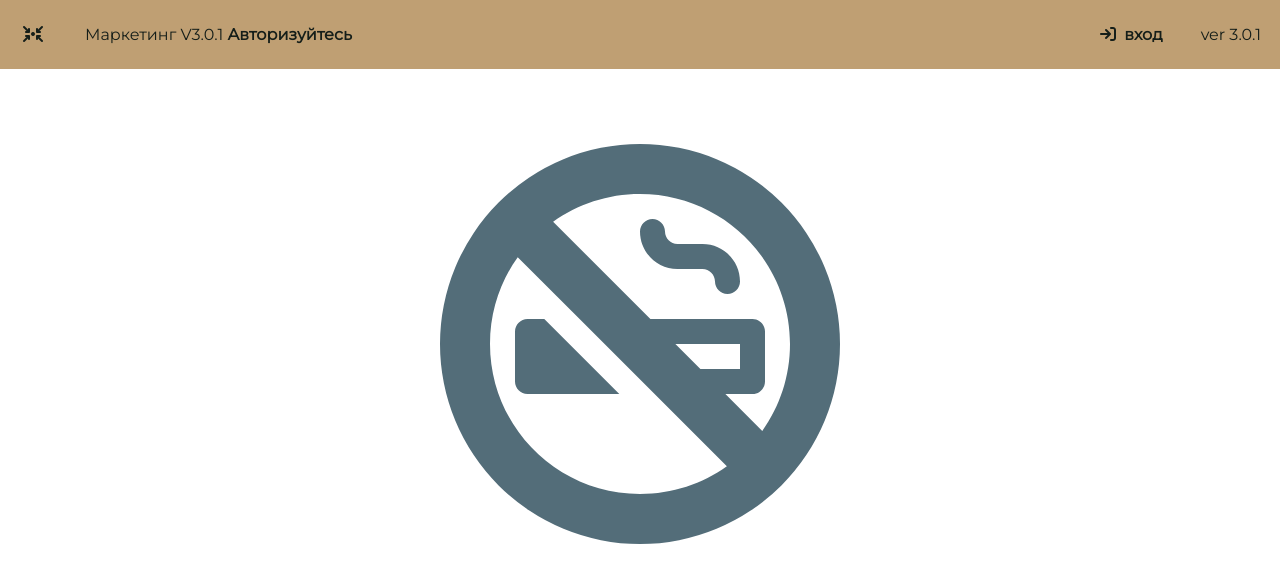
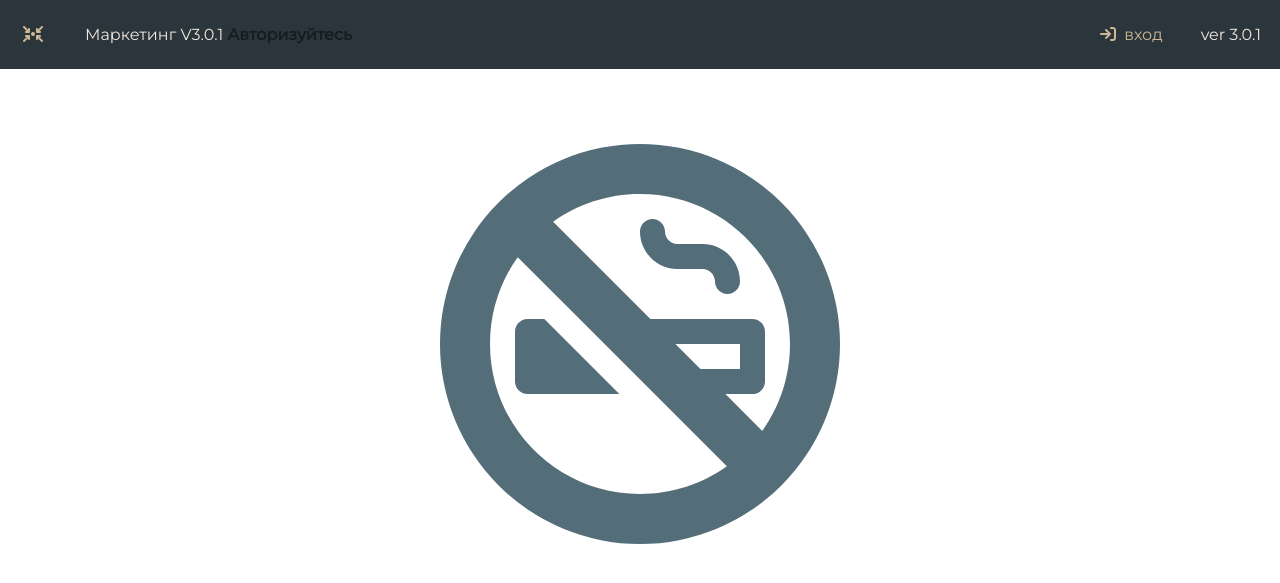
Before and after one commit to tsibul/marketingReport, a Django app: template templates/import.html in a window 1280 px wide. Shown: the top 583 px of the page. Run offline with Django 4.2, Linux system fonts and the light colour scheme; the template is opened without the code that fills it, so the values that code supplies are empty; some libraries are stand-ins or nearby versions.

Commit message:
changed styles

```diff
--- a/marketing_report/static/marketing_report/css/scss/_dictionary.scss
+++ b/marketing_report/static/marketing_report/css/scss/_dictionary.scss
@@ -35,7 +35,7 @@
     &:hover {
       transform: scaleY(1.03);
       font-weight: bold;
-      background-color: $colorSecondary200;
+      background-color: $colorPrimary200;
     }
   }
 
@@ -60,7 +60,7 @@
 
     &:hover {
       font-weight: bold;
-      background-color: $colorSecondary200;
+      background-color: $colorPrimary200;
     }
   }
 
@@ -109,13 +109,17 @@
   }
 
   &__active {
-    font-weight: 800;
+    //font-weight: 800;
     margin-right: 16px;
+    color: $colorSecondary400;
+    & i{
+      color: $colorSecondary400;
+    }
   }
 
   &__header {
     padding: 29px;
-    background-color: $colorSecondary200;
+    background-color: $colorPrimary600;
     border-radius: 10px;
     @include d-flex-center(center);
     cursor: pointer;
@@ -134,6 +138,9 @@
       display: flex;
       gap: 12px;
       align-items: center;
+    }
+    & i{
+      color: $colorSecondary400;
     }
   }
 
--- a/marketing_report/static/marketing_report/css/scss/_header.scss
+++ b/marketing_report/static/marketing_report/css/scss/_header.scss
@@ -4,7 +4,7 @@
 .header {
   position: fixed;
   width: 100%;
-  background-color: $colorSecondary400;
+  background-color: $colorPrimary700;
   z-index: 20;
 }
 
@@ -31,6 +31,7 @@
     border-radius: 10px;
     margin: 4px;
     transition: all 0.3s ease-out;
+    color: $colorSecondary100;
 
     &_badge {
       position: relative;
@@ -43,7 +44,7 @@
         color: $colorPrimary100;
         font-size: 10px;
         font-weight: normal;
-        background-color: $colorPrimary800;
+        background-color: $colorSecondary600;
         border: 1px solid transparent;
         border-radius: 19px;
         padding: 2px 5px;
@@ -60,11 +61,20 @@
       background-color: $colorSecondary100;
       box-shadow: 4px 4px 8px $colorPrimary800;
     }
+
+    &:hover i {
+      color: $colorPrimary800;
+    }
+
   }
 }
 
 .active {
   font-weight: 900;
+
+  &__menu {
+    color: $colorSecondary400;
+  }
 }
 
 .login {
@@ -142,6 +152,11 @@
   }
 }
 
+.light-color {
+  color: $colorSecondary400;
+
+}
+
 
 @media (max-width: 767px) {
   .mobile {
--- a/marketing_report/static/marketing_report/css/scss/_main.scss
+++ b/marketing_report/static/marketing_report/css/scss/_main.scss
@@ -94,22 +94,22 @@
   }
 
   &-save {
-    background-color: $colorPrimary800;
-    border-color: $colorPrimary800;
+    background-color: $colorSecondary500;
+    border-color: $colorSecondary100;
 
     &:hover {
-      color: $colorPrimary800;
+      color: $colorSecondary500;
       background-color: transparent;
       //box-shadow: 6px 6px 12px $colorPrimary800;
     }
   }
 
   &-close {
-    background-color: $colorNeutral400;
-    border-color: $colorNeutral400;
+    background-color: $colorPrimary400;
+    border-color: $colorPrimary100;
 
     &:hover {
-      color: $colorNeutral400;
+      color: $colorPrimary400;
       background-color: transparent;
     }
   }
--- a/marketing_report/static/marketing_report/css/scss/_report.scss
+++ b/marketing_report/static/marketing_report/css/scss/_report.scss
@@ -71,7 +71,7 @@
       }
 
       &:hover {
-        background-color: #293D32;
+        background-color: $colorPrimary400;
       }
     }
   }
--- a/marketing_report/static/marketing_report/css/scss/_vars.scss
+++ b/marketing_report/static/marketing_report/css/scss/_vars.scss
@@ -1,20 +1,35 @@
-$colorPrimary50: #F0F5F2;
-$colorPrimary100: #E1EAE5;
-$colorPrimary200: #C2D6CB;
-$colorPrimary300: #A4C1B1;
-$colorPrimary400: #85AD96;
-$colorPrimary500: #5C886F;
-$colorPrimary600: #527A63;
-$colorPrimary800: #293D32;
-$colorPrimary900: #151E19;
+$colorNeutral50: #F0F5F2;
+$colorNeutral100: #E1EAE5;
+$colorNeutral200: #C2D6CB;
+$colorNeutral300: #A4C1B1;
+$colorNeutral400: #85AD96;
+$colorNeutral500: #5C886F;
+$colorNeutral600: #527A63;
+$colorNeutral700: #3E5B4B;
+$colorNeutral800: #293D32;
+$colorNeutral900: #151E19;
+$colorNeutral950: #0A0F0C;
 
+$colorSecondary50 : #F7F3ED;
 $colorSecondary100: #EFE7DC;
-$colorSecondary200: #DFCFB9;
-$colorSecondary300: #CFB796;
-$colorSecondary400: #BF9F73;
+$colorSecondary200: #EFE7DC;
+$colorSecondary300: #DFCFB9;
+$colorSecondary400: #CFB796;
+$colorSecondary500: #BF9F73;
+$colorSecondary600: #BF9F73;
+$colorSecondary700: #695130;
+$colorSecondary800: #463620;
+$colorSecondary900: #231B10;
+$colorSecondary950: #120E08;
 
-$colorNeutral100: #E1E7EA;
-$colorNeutral200: #C3CFD5;
-$colorNeutral300: #A5B8C0;
-$colorNeutral400: #86A0AC;
-$colorNeutral500: #242F34;
+$colorPrimary50: #F0F3F5;
+$colorPrimary100: #E1E7EA;
+$colorPrimary200: #C3CFD5;
+$colorPrimary300: #A5B8C0;
+$colorPrimary400: #86A0AC;
+$colorPrimary500: #536D79;
+$colorPrimary600: #3F525A;
+$colorPrimary700: #2A363C;
+$colorPrimary800: #242F34;
+$colorPrimary900: #151B1E;
+$colorPrimary950: #0A0E0F;
--- a/marketing_report/static/marketing_report/css/style.css
+++ b/marketing_report/static/marketing_report/css/style.css
@@ -1,7 +1,7 @@
 .header {
   position: fixed;
   width: 100%;
-  background-color: #BF9F73;
+  background-color: #2A363C;
   z-index: 20;
 }
 
@@ -25,6 +25,7 @@
   border-radius: 10px;
   margin: 4px;
   transition: all 0.3s ease-out;
+  color: #EFE7DC;
 }
 .menu__item_badge {
   position: relative;
@@ -46,13 +47,19 @@
   display: none;
 }
 .menu__item:hover {
-  color: #293D32;
+  color: #242F34;
   background-color: #EFE7DC;
-  box-shadow: 4px 4px 8px #293D32;
+  box-shadow: 4px 4px 8px #242F34;
+}
+.menu__item:hover i {
+  color: #242F34;
 }
 
 .active {
   font-weight: 900;
+}
+.active__menu {
+  color: #CFB796;
 }
 
 .login {
@@ -118,6 +125,10 @@
 }
 .mobile__hide {
   display: inline;
+}
+
+.light-color {
+  color: #CFB796;
 }
 
 @media (max-width: 767px) {
@@ -158,14 +169,14 @@
     top: 44px;
     border: 1px transparent solid;
     border-radius: 10px;
-    background-color: #BF9F73;
+    background-color: #CFB796;
   }
 }
 * {
   padding: 0;
   margin: 0;
   box-sizing: border-box;
-  color: #151E19;
+  color: #151B1E;
   font-family: "Montserrat", sans-serif;
 }
 
--- a/templates/header.html
+++ b/templates/header.html
@@ -24,20 +24,20 @@
         <menu class="menu">
             <div class="menu__left">
                 <a href="http://10.0.1.17/wcenter/"
-                   class="menu__item"><span class="mobile__hide"><i class="fa fa-solid fa-arrows-to-circle"></i></span>
+                   class="menu__item"><span class="mobile__hide"><i class="light-color fa fa-solid fa-arrows-to-circle"></i></span>
                     <span class="mobile__show">&nbsp;Центр</span>
                 </a>
                 {% if request.user.is_authenticated %}
                     <a href="{% url 'marketing_report:main' %}"
-                       class="menu__item {% if navi == 'main' %}active{% endif %}">Главная</a>
+                       class="menu__item {% if navi == 'main' %}active__menu{% endif %}">Главная</a>
                     <a href="{% url 'marketing_report:reports' %}"
-                       class="menu__item {% if navi == 'reports' %}active{% endif %}">Отчеты</a>
+                       class="menu__item {% if navi == 'reports' %}active__menu{% endif %}">Отчеты</a>
                     <a href="{% url 'marketing_report:customer' %}"
-                       class="menu__item {% if navi == 'customer' %}active{% endif %}">Клиенты</a>
+                       class="menu__item {% if navi == 'customer' %}active__menu{% endif %}">Клиенты</a>
                     <a href="{% url 'marketing_report:dictionary' %}"
-                       class="menu__item {% if navi == 'dictionary' %}active{% endif %}">Настройки</a>
+                       class="menu__item {% if navi == 'dictionary' %}active__menu{% endif %}">Настройки</a>
                     <a href="{% url 'marketing_report:imports' %}"
-                       class="menu__item {% if navi == 'imports' %}active{% endif %}">Импорт</a>
+                       class="menu__item {% if navi == 'imports' %}active__menu{% endif %}">Импорт</a>
                 {% else %}
                     <p class="menu__item">Маркетинг V3.0.1 <strong>Авторизуйтесь</strong></p>
                 {% endif %}
@@ -47,13 +47,13 @@
             </div>
             <nav class="menu__right">
                 {% if request.user.is_authenticated %}
-                    <div class="menu__item active"
+                    <div class="menu__item active__menu"
                          id="logout-button">{{ request.user.first_name }}&nbsp;{{ request.user.last_name }}<i
-                            class="fa fa-solid fa-arrow-right-from-bracket"></i></div>
+                            class="light-color fa fa-solid fa-arrow-right-from-bracket"></i></div>
                     <div class="menu__item" id="login-button" hidden> вход</div>
                 {% else %}
-                    <div class="menu__item active" id="login-button"><i
-                            class="fa fa-solid fa-arrow-right-to-bracket"></i>&nbsp;вход
+                    <div class="menu__item active__menu" id="login-button"><i
+                            class="light-color fa fa-solid fa-arrow-right-to-bracket"></i>&nbsp;вход
                     </div>
                     <div class="menu__item" hidden> выход</div>
                 {% endif %}
--- a/templates/import.html
+++ b/templates/import.html
@@ -5,7 +5,7 @@
     <div class="full-content">
         <div class="container">
             <details class="imports">
-                <summary class="active dict-block__header">Операции импорта клиентов</summary>
+                <summary class="active__menu dict-block__header">Операции импорта клиентов</summary>
                 <div class="imports__block">
                     <div class="form-row__import">
                         <h4 class="active border-title">1. Загрузить клиентов во временную базу </h4>
@@ -50,7 +50,7 @@
                 </div>
             </details>
             <details class="imports">
-                <summary class="active dict-block__header">Операции импорта продаж</summary>
+                <summary class="active__menu dict-block__header">Операции импорта продаж</summary>
                 <div class="imports__block">
                     <div class="form-row__import">
                         <h4 class="active border-title">1. Загрузить отгрузки во временный файл</h4>
@@ -66,7 +66,7 @@
                 </div>
             </details>
             <details class="imports">
-                <summary class="active dict-block__header">Периоды расчета</summary>
+                <summary class="active__menu dict-block__header">Периоды расчета</summary>
                 <div class="imports__block">
                     <form class="form-row__import" method="post" action="{% url 'marketing_report:reassign_periods' %}">
                     {% csrf_token %}
```
Also changed, not shown: other parts of marketing_report/static/marketing_report/css/style.css (+54 -48 lines), 1 other file.
